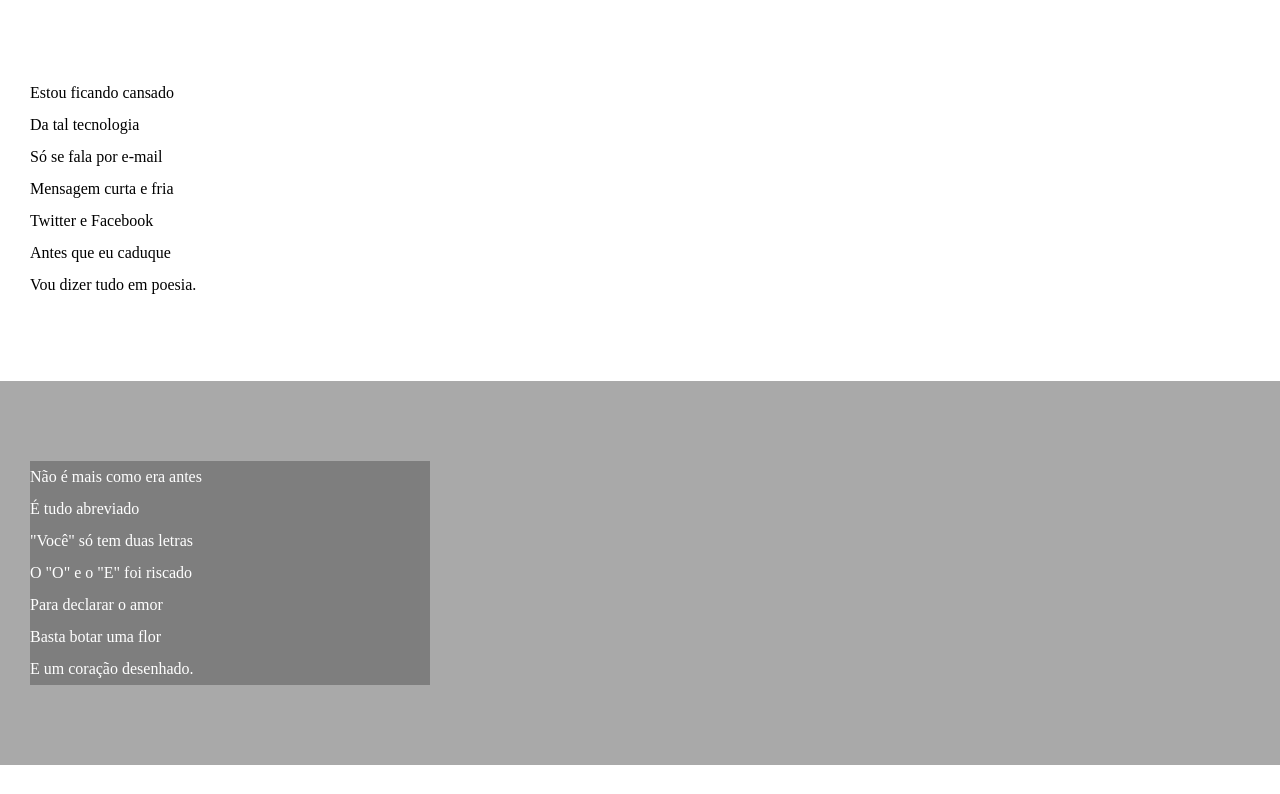
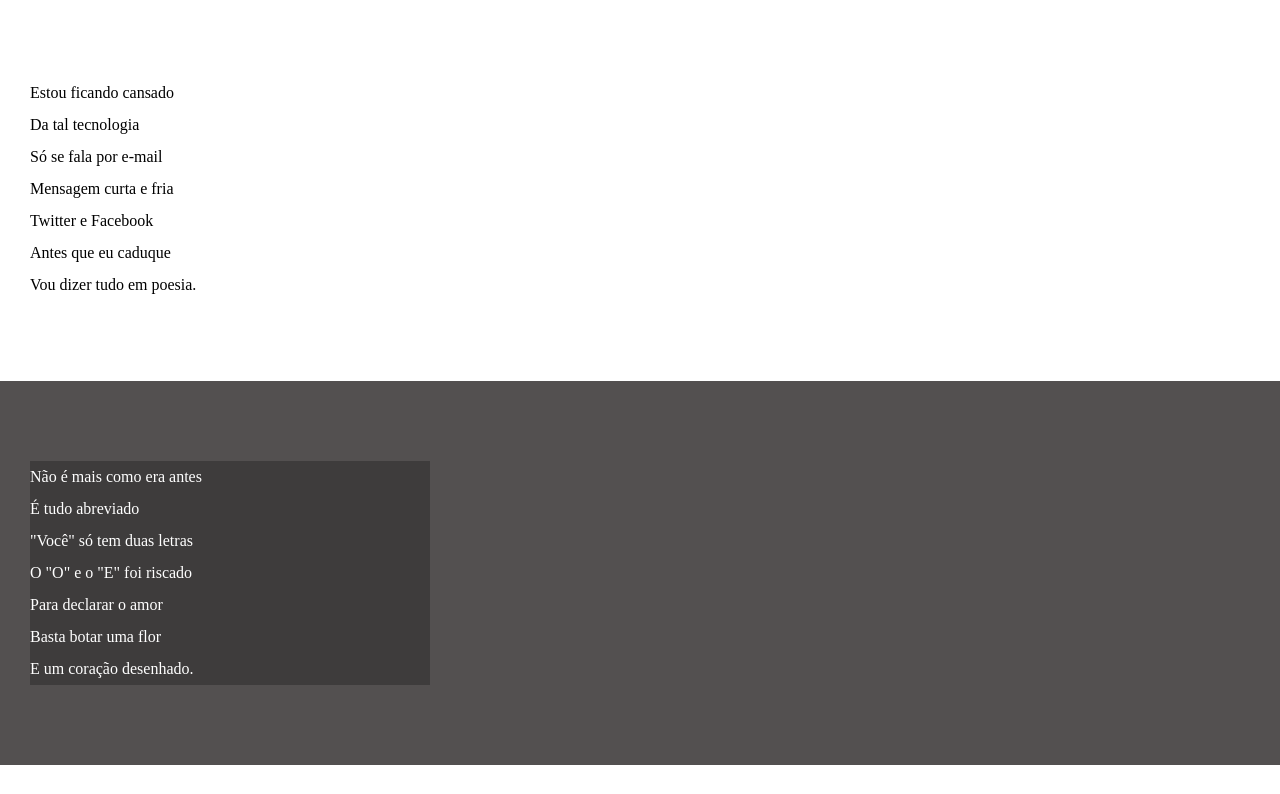
Before and after one commit to Willycker/HTML_CSS, a plain HTML site: page Estudos-VS/desafio20/index.html in a window 1280 px wide. Shown: the part 158-952 px from the top of the page. Drawn offline with Linux system fonts and the light colour scheme.

Commit message:
melhorando visibilidade

```diff
--- a/Estudos-VS/desafio20/estilo/style.css
+++ b/Estudos-VS/desafio20/estilo/style.css
@@ -49,7 +49,7 @@ section.normal {
 }
 
 section.imagem {
-	background-color: darkgrey;
+	background-color: #535050;
 	color: white;
 }
 
```
